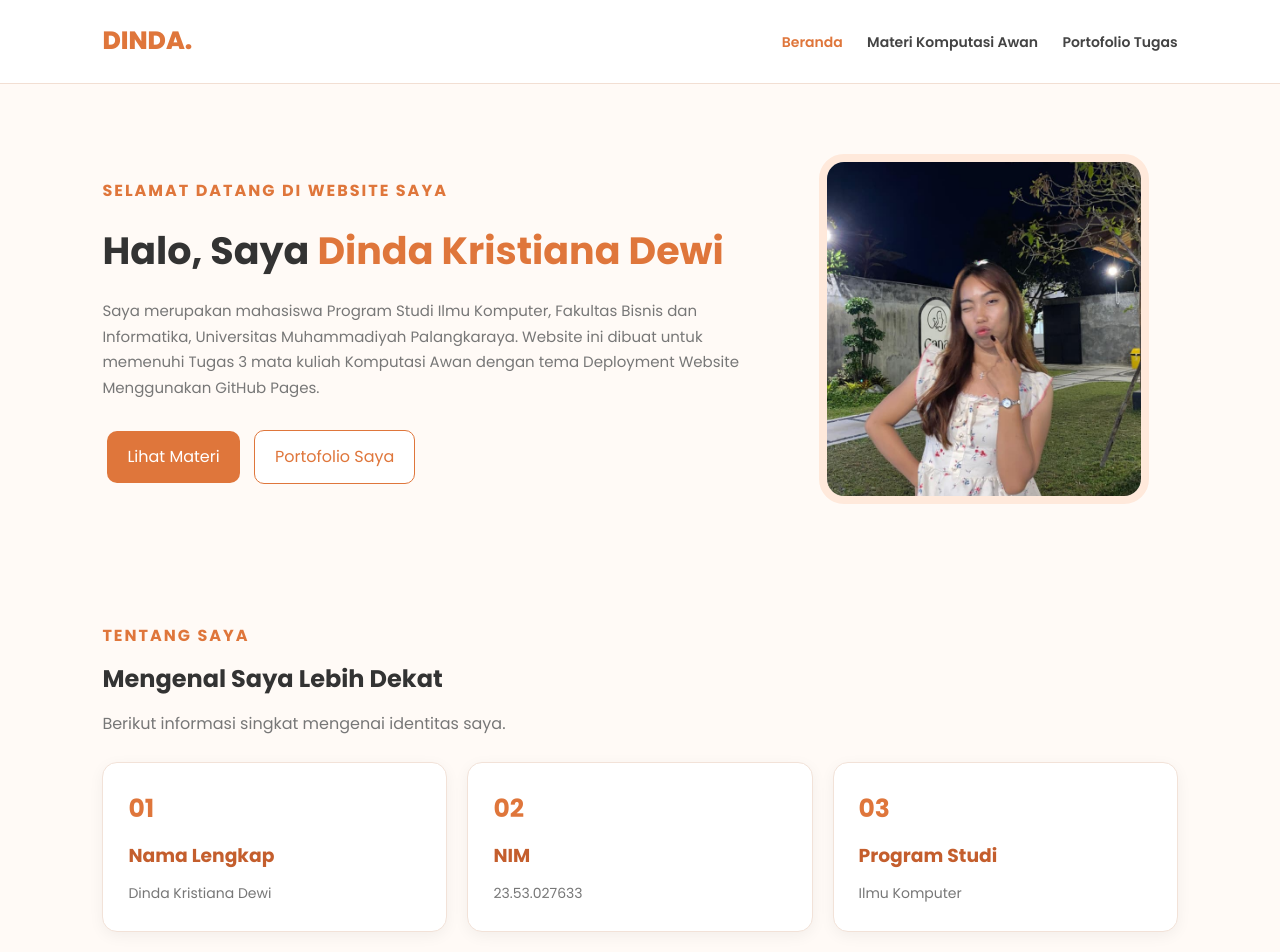
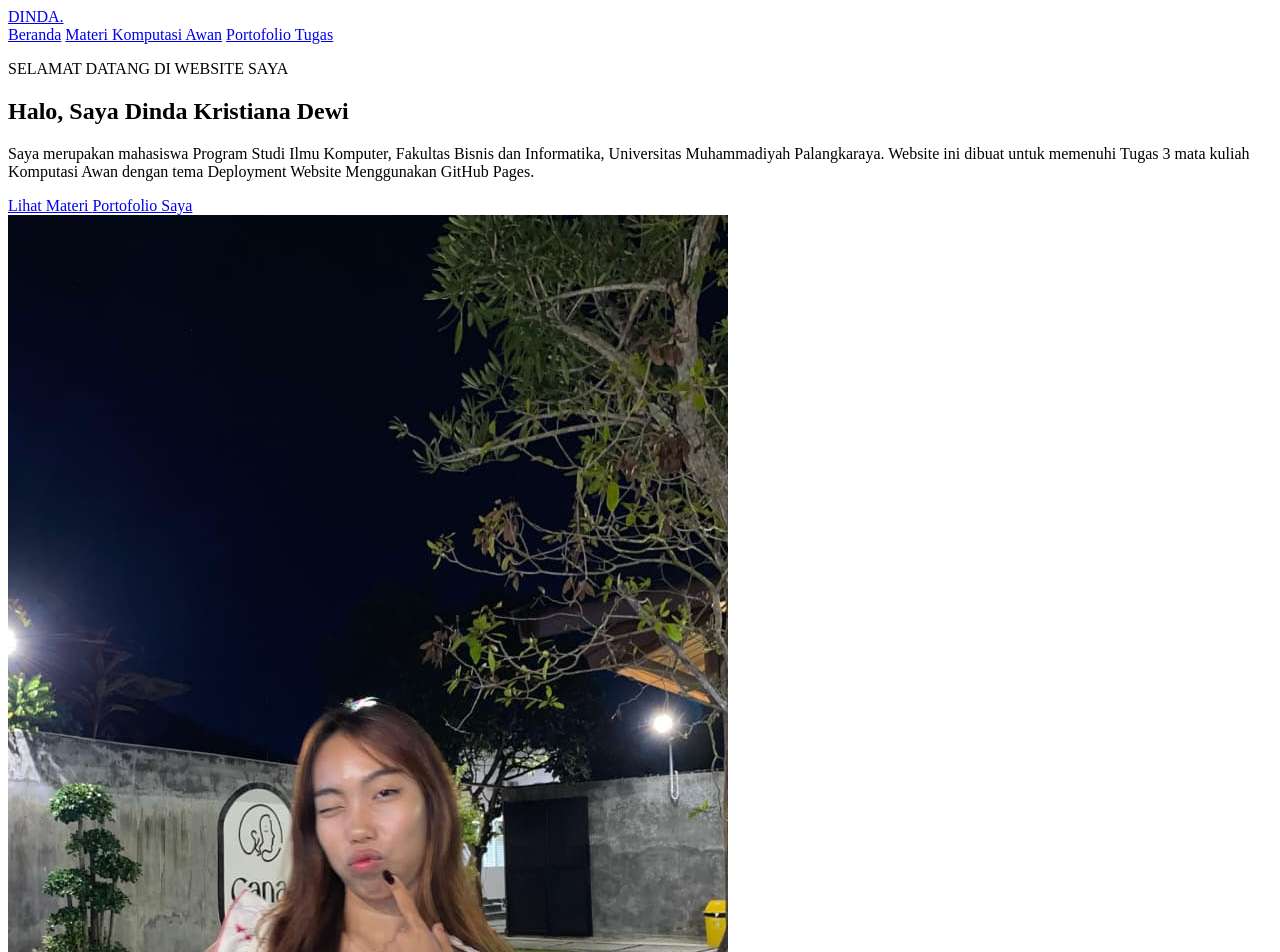
Before and after one commit to dindaaa2824-wq/TUGAS3_CLOUD_23.53.027633, a plain HTML site: page index.html in a window 1280 px wide. Shown: the top 952 px of the page. Drawn offline with Linux system fonts and the light colour scheme.

Commit message:
Update style.css
versi 2

```diff
--- a/Aset/Css/style.css
+++ b/Aset/Css/style.css
@@ -1,220 +1,13 @@
-
-@import url('https://fonts.googleapis.com/css2?family=Poppins:wght@400;500;600;700;800&display=swap');
-
-* {
-    margin: 0;
-    padding: 0;
-    box-sizing: border-box;
+.footer {
+    background: #142b50;
+    color: #ffffff;
+    text-align: center;
+    padding: 25px 15px;
+    margin-top: 50px;
+    font-size: 13px;
+    line-height: 1.8;
 }
 
-body {
-    font-family: 'Poppins', sans-serif;
-    background: #fffaf6;
-    color: #333;
-    line-height: 1.7;
+.footer p {
+    margin: 3px 0;
 }
-
-/* HEADER */
-header {
-    background: white;
-    padding: 20px 8%;
-    display: flex;
-    justify-content: space-between;
-    align-items: center;
-    border-bottom: 1px solid #f2dfd3;
-}
-
-.brand {
-    color: #df763b;
-    font-size: 25px;
-    font-weight: 800;
-    text-decoration: none;
-}
-
-nav a {
-    text-decoration: none;
-    color: #444;
-    margin-left: 20px;
-    font-size: 14px;
-    font-weight: 600;
-}
-
-nav a:hover,
-nav a.active {
-    color: #df763b;
-}
-
-/* BERANDA */
-.hero {
-    padding: 70px 8%;
-}
-
-.hero-grid {
-    display: grid;
-    grid-template-columns: 1.3fr 0.7fr;
-    align-items: center;
-    gap: 50px;
-}
-
-.eyebrow {
-    color: #df763b;
-    font-weight: bold;
-    letter-spacing: 2px;
-}
-
-h1 {
-    font-size: 38px;
-    margin: 15px 0;
-}
-
-h1 span {
-    color: #df763b;
-}
-
-.lead {
-    color: #777;
-    font-size: 15px;
-}
-
-.profile-wrap img {
-    width: 100%;
-    max-width: 330px;
-    height: 350px;
-    object-fit: cover;
-    border-radius: 25px;
-    border: 8px solid #ffe9db;
-}
-
-/* TOMBOL */
-.actions {
-    margin-top: 25px;
-}
-
-.btn {
-    display: inline-block;
-    padding: 12px 20px;
-    background: #df763b;
-    color: white;
-    text-decoration: none;
-    border-radius: 10px;
-    margin: 5px;
-}
-
-.btn:hover {
-    background: #c45e2d;
-}
-
-.btn-outline {
-    background: white;
-    color: #df763b;
-    border: 1px solid #df763b;
-}
-
-/* BAGIAN KONTEN */
-.section,
-.container {
-    padding: 40px 8%;
-}
-
-.section-title {
-    margin: 10px 0;
-}
-
-.section-desc {
-    color: #777;
-    margin-bottom: 25px;
-}
-
-/* KARTU */
-.cards {
-    display: grid;
-    grid-template-columns: repeat(3, 1fr);
-    gap: 20px;
-}
-
-.card {
-    background: white;
-    padding: 25px;
-    border-radius: 15px;
-    box-shadow: 0 4px 15px #0000000d;
-    border: 1px solid #f2e2d8;
-}
-
-.card h3 {
-    color: #c45e2d;
-    margin: 10px 0;
-}
-
-.card p {
-    color: #777;
-    font-size: 14px;
-}
-
-.number {
-    color: #df763b;
-    font-size: 25px;
-    font-weight: bold;
-}
-
-/* JUDUL HALAMAN */
-.page-head {
-    background: #ffeadc;
-    padding: 45px 8%;
-}
-
-.page-head h1 {
-    color: #c45e2d;
-}
-
-/* KOTAK MATERI */
-.content-box {
-    background: white;
-    padding: 25px;
-    margin-bottom: 20px;
-    border-radius: 15px;
-    border-left: 5px solid #df763b;
-}
-
-.content-box h2 {
-    color: #c45e2d;
-    margin-bottom: 10px;
-}
-
-/* FOOTER */
-footer {
-    background: #df763b;
-    color: white;
-    text-align: center;
-    padding: 20px;
-    margin-top: 40px;
-}
-
-/* TAMPILAN HP */
-@media (max-width: 768px) {
-    header {
-        flex-direction: column;
-        gap: 15px;
-    }
-
-    nav a {
-        margin: 5px;
-        font-size: 12px;
-    }
-
-    .hero-grid {
-        grid-template-columns: 1fr;
-        text-align: center;
-    }
-
-    .cards {
-        grid-template-columns: 1fr;
-    }
-
-    h1 {
-        font-size: 29px;
-    }
-
-    .profile-wrap img {
-        max-width: 280px;
-    }
-}
```
